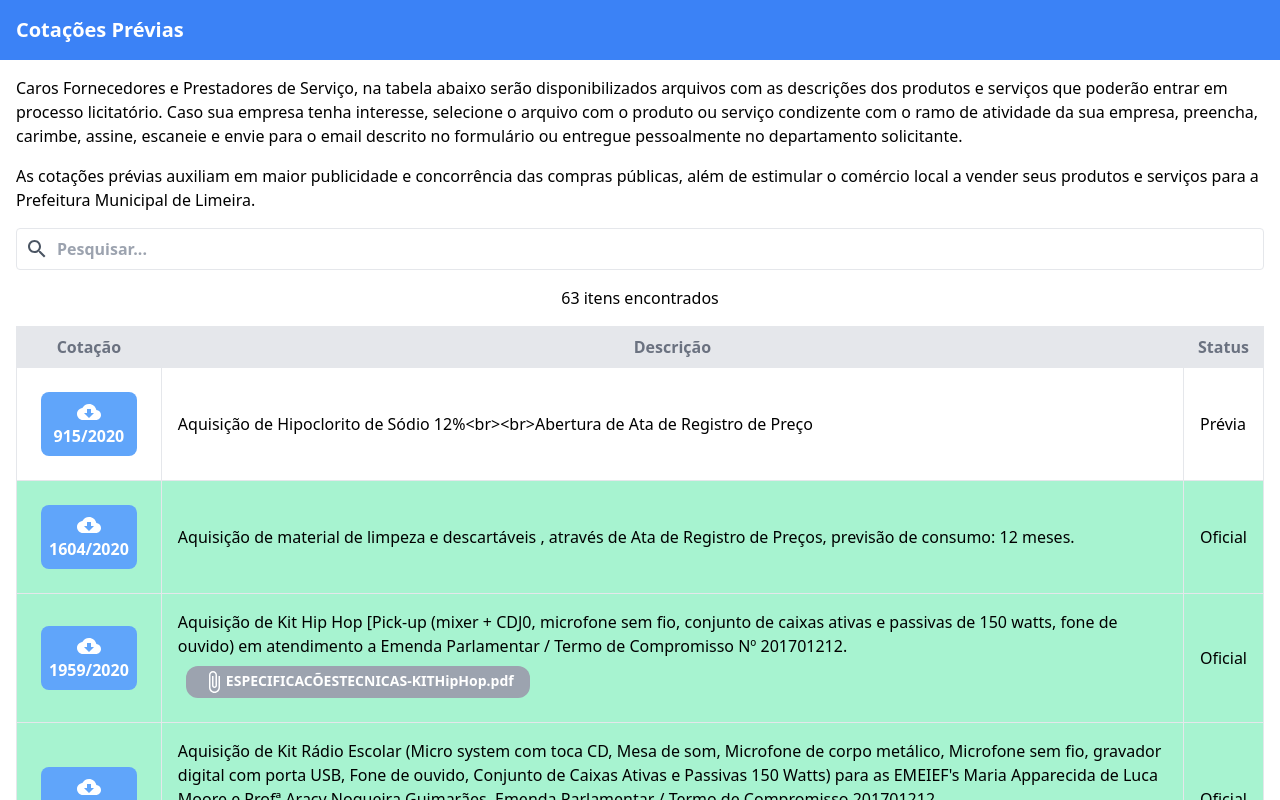
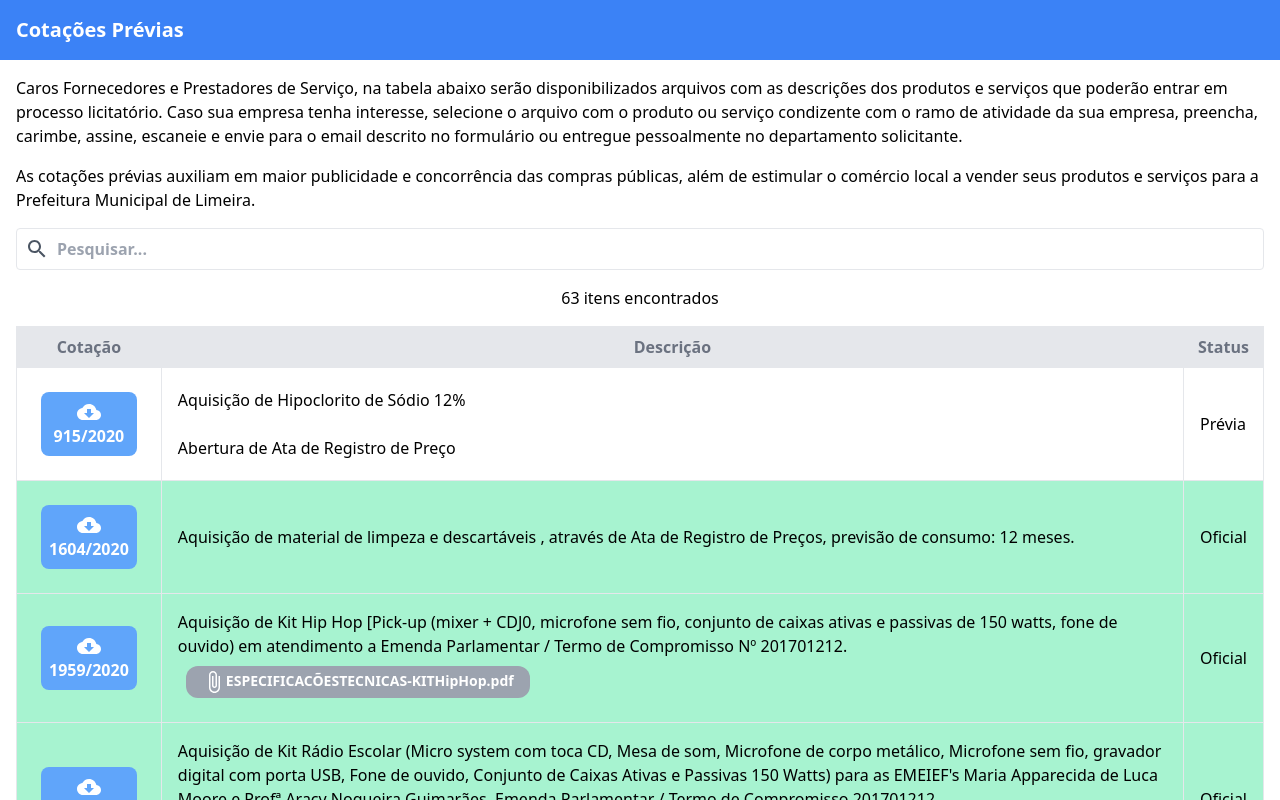
Before and after one commit to pablohen/cotacoes-previas, a Next.js app: page / in a window 1280 px wide. Shown: the top 800 px of the page. Built offline with nearby package versions, Linux system fonts and the light colour scheme; data requests are answered from the project's data file.

Commit message:
small fixes

```diff
--- a/components/Cotacao.jsx
+++ b/components/Cotacao.jsx
@@ -1,3 +1,4 @@
+/* eslint-disable react/no-danger */
 /* eslint-disable react/forbid-prop-types */
 import React, { useRef } from 'react';
 import PropTypes from 'prop-types';
@@ -38,7 +39,7 @@ const Cotacao = ({ cotacao, searchTerm }) => {
         </a>
       </td>
       <td className="border p-4">
-        <p>{cotacao.objetoRequisicao}</p>
+        <p dangerouslySetInnerHTML={{ __html: cotacao.objetoRequisicao }} />
         <div className="flex items-center flex-wrap">
           {cotacao.anexos?.map((anexo) => (
             <Anexo key={anexo.nomeArquivo} anexo={anexo} />
--- a/pages/index.jsx
+++ b/pages/index.jsx
@@ -76,7 +76,7 @@ const Home = () => {
                   <th className="border p-2 bg-gray-200">
                     <span className="text-gray-500">Cotação</span>
                   </th>
-                  <th className="border p-2 bg-gray-200">
+                  <th className="border p-2 bg-gray-200 w-full">
                     <span className="text-gray-500">Descrição</span>
                   </th>
                   <th className="border p-2 bg-gray-200">
```
